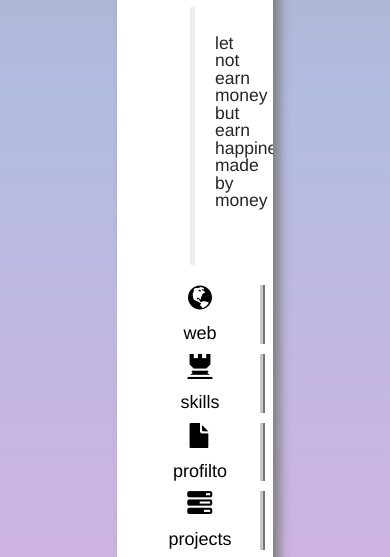
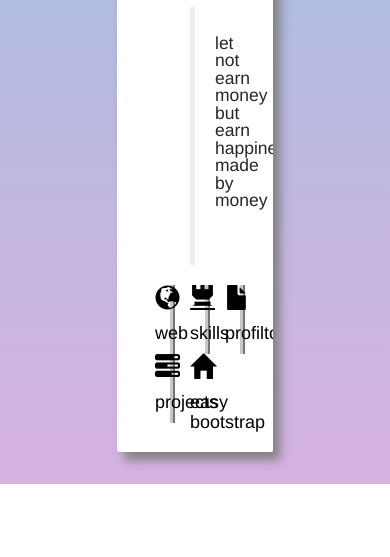
Before and after one commit to ajay0288/ajay0288.github.io, a plain HTML site: page index.html in a window 390 px wide. Shown: the part 502-1059 px from the top of the page. After the commit the page ends 986 px from the top, so only its background shows below. Drawn offline with nearby package versions, Linux system fonts and the light colour scheme.

Commit message:
Update index.html

```diff
--- a/index.html
+++ b/index.html
@@ -297,23 +297,23 @@
                             </div>
                             <div class="container">
                                 <div class="row">
-                                    <div style="border-right:5px ridge #C6C8CA" class="col-md-1 col-lg-1 col-sm-1">
+                                    <div style="border-right:5px ridge #C6C8CA" class="col-md-1 col-lg-1 col-sm-1 col-xs-1">
                                         <a href="" style="color:black;text-decoration:none;"><span style="font-size:25px" class="glyphicon glyphicon-globe"></span>
                                         <h4>web</h4></a>
                                     </div>
-                                    <div style="border-right:5px ridge #C6C8CA" class="col-md-1 col-lg-1 col-sm-1">
+                                    <div style="border-right:5px ridge #C6C8CA" class="col-md-1 col-lg-1 col-sm-1 col-xs-1">
                                             <a href="" style="color:black;text-decoration:none;"><span style="font-size:25px" class="glyphicon glyphicon-tower"></span>
                                             <h4>skills</h4></a>
                                     </div>
-                                    <div style="border-right:5px ridge #C6C8CA" class="col-md-1 col-lg-1 col-sm-1">
+                                    <div style="border-right:5px ridge #C6C8CA" class="col-md-1 col-lg-1 col-sm-1 col-xs-1">
                                             <a href="" style="color:black;text-decoration:none;"><span style="font-size:25px" class="glyphicon glyphicon-file"></span>
                                             <h4>profilto</h4></a>
                                     </div>
-                                    <div style="border-right:5px ridge #C6C8CA" class="col-md-1 col-lg-1 col-sm-1">
+                                    <div style="border-right:5px ridge #C6C8CA" class="col-md-1 col-lg-1 col-sm-1 col-xs-1">
                                             <a href="" style="color:black;text-decoration:none;"><span style="font-size:25px" class="glyphicon glyphicon-tasks"></span>
                                             <h4>projects</h4></a>
                                     </div>
-                                    <div class="col-md-1 col-lg-1 col-sm-1">
+                                    <div class="col-md-1 col-lg-1 col-sm-1 col-xs-1">
                                             <a href="http://ajaybootstrap.000webhostapp.com/" target="blank" style="color:black;text-decoration:none;"><span style="font-size:25px" class="glyphicon glyphicon-home"></span>
                                             <h4>easy bootstrap</h4></a>
                                     </div>
```
